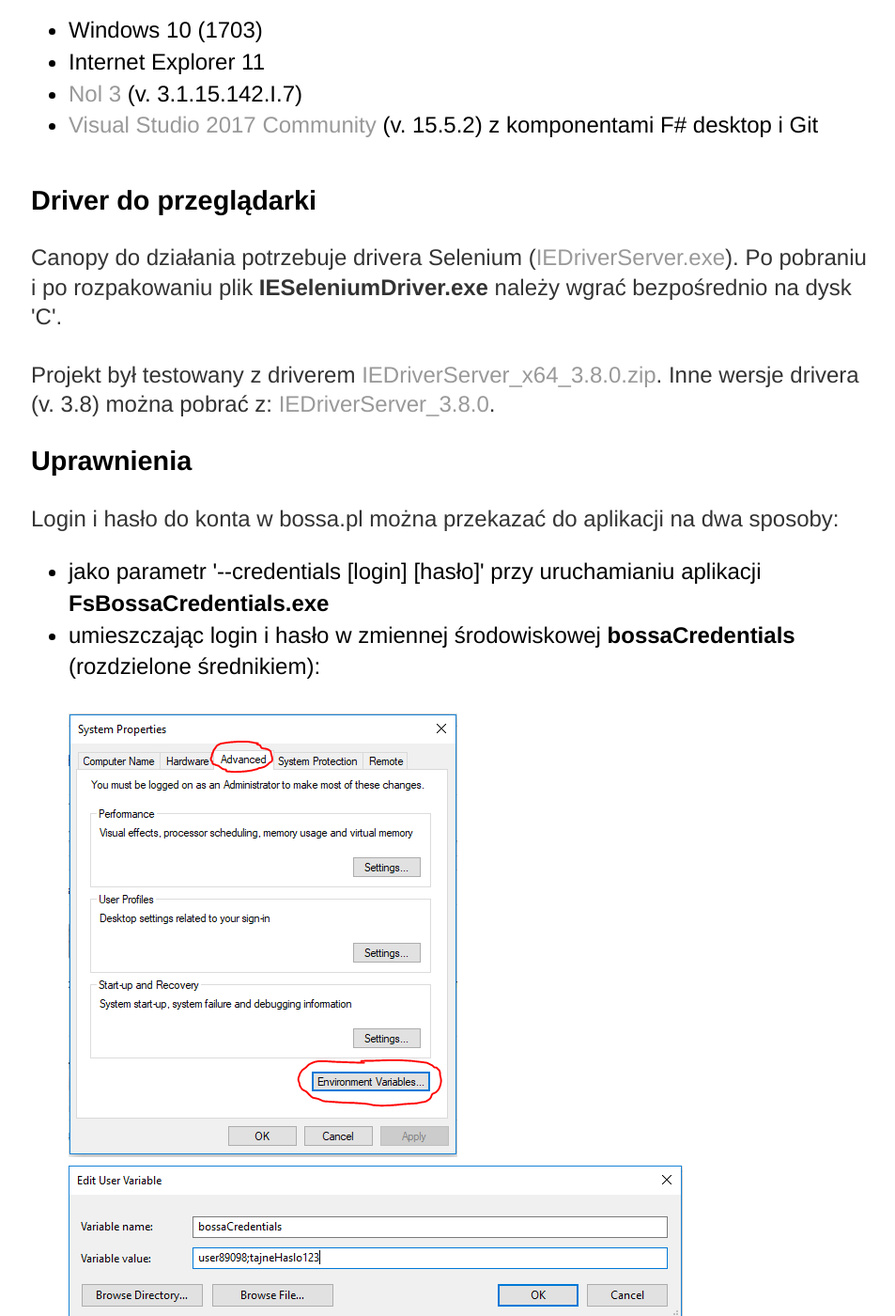
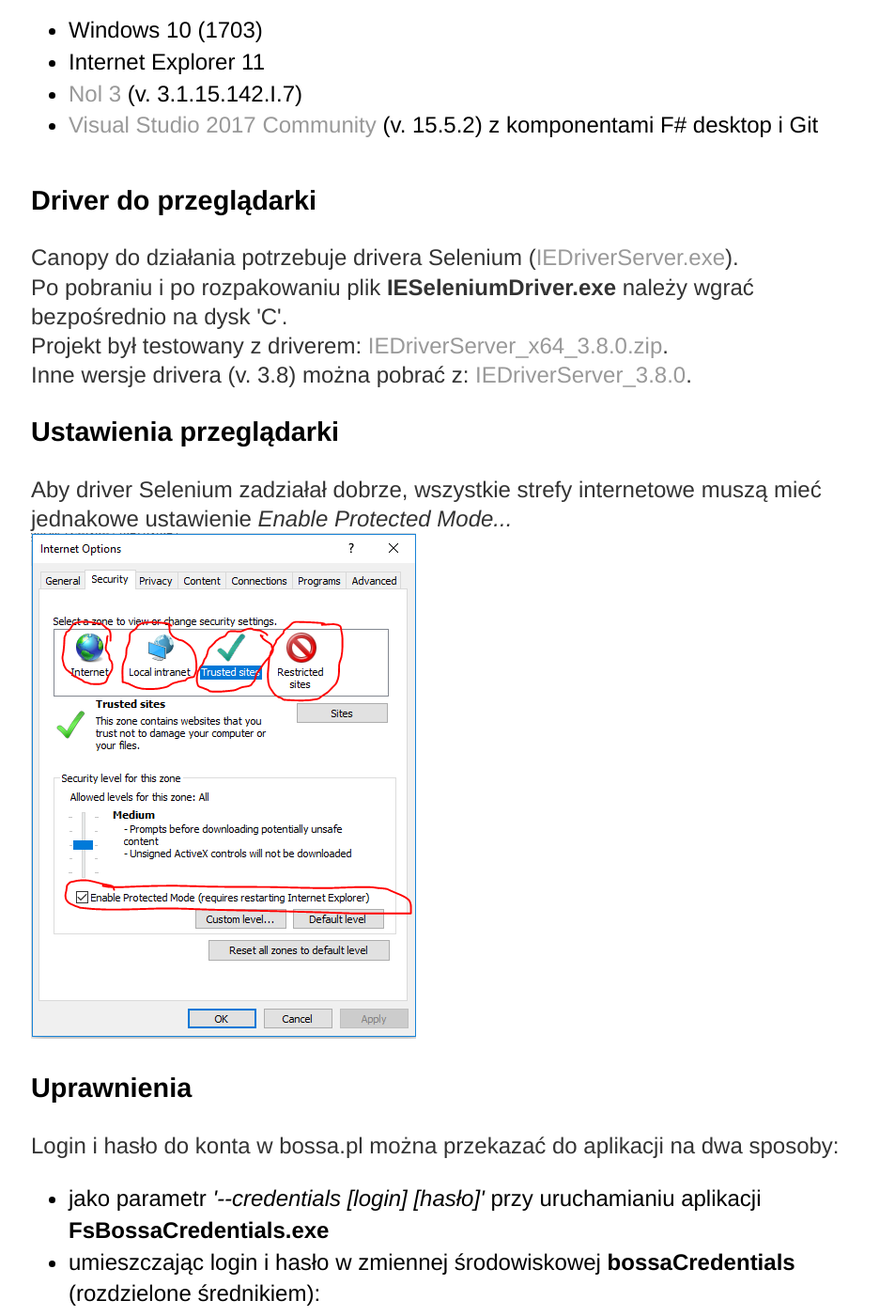
Before and after one commit to zbigniew-gajewski/fs-bossa-nol-runner, a Jekyll site: the page built from docs/index.html, in a window 1280 px wide and 1400 px high, scrolled down 676 px. Shown: the whole window at 94% size, without its empty margins (159-1112 px from the left). Built offline with Jekyll 4.4.1, drawn with Linux system fonts in a browser that asks for light colours.

Commit message:
Docs updated

```diff
--- a/docs/index.html
+++ b/docs/index.html
@@ -43,19 +43,31 @@ title: Nol3 runner
 	<h3>Driver do przeglądarki</h3>
 	<p>
 		Canopy do działania potrzebuje drivera Selenium
-		(<a href="http://selenium-release.storage.googleapis.com/index.html">IEDriverServer.exe</a>). Po pobraniu i po rozpakowaniu plik
+		(<a href="http://selenium-release.storage.googleapis.com/index.html">IEDriverServer.exe</a>).
+		</br>
+		Po pobraniu i po rozpakowaniu plik
 		<strong>IESeleniumDriver.exe</strong> należy wgrać bezpośrednio na dysk 'C'.
 		</br>
+		Projekt był testowany z driverem:
+		<a href="http://selenium-release.storage.googleapis.com/3.8/IEDriverServer_x64_3.8.0.zip">IEDriverServer_x64_3.8.0.zip</a>.
 		</br>
-		Projekt był testowany z driverem
-		<a href="http://selenium-release.storage.googleapis.com/3.8/IEDriverServer_x64_3.8.0.zip">IEDriverServer_x64_3.8.0.zip</a>. Inne wersje drivera (v. 3.8) można pobrać z:
+		Inne wersje drivera (v. 3.8) można pobrać z:
 		<a href="http://selenium-release.storage.googleapis.com/index.html?path=3.8/">IEDriverServer_3.8.0</a>.
 	</p>
+
+	<h3>Ustawienia przeglądarki</h3>
+	<p>
+		Aby driver Selenium zadziałał dobrze, wszystkie strefy internetowe muszą mieć jednakowe ustawienie
+		<em>Enable Protected Mode...</em>
+		</br>
+		<img src="{{ site.baseurl }}/assets/BrowserSettings.png"></img>
+	</p>
+
 	<h3>Uprawnienia</h3>
 	<p>
 		Login i hasło do konta w bossa.pl można przekazać do aplikacji na dwa sposoby:
 		<ul>
-			<li>jako parametr '--credentials [login] [hasło]' przy uruchamianiu aplikacji
+			<li>jako parametr <em>'--credentials [login] [hasło]'</em> przy uruchamianiu aplikacji
 				<strong>FsBossaCredentials.exe</strong>
 			</li>
 			<li>umieszczając login i hasło w zmiennej środowiskowej
```
Also changed, not shown: docs/assets/BrowserSettings.png (added).
